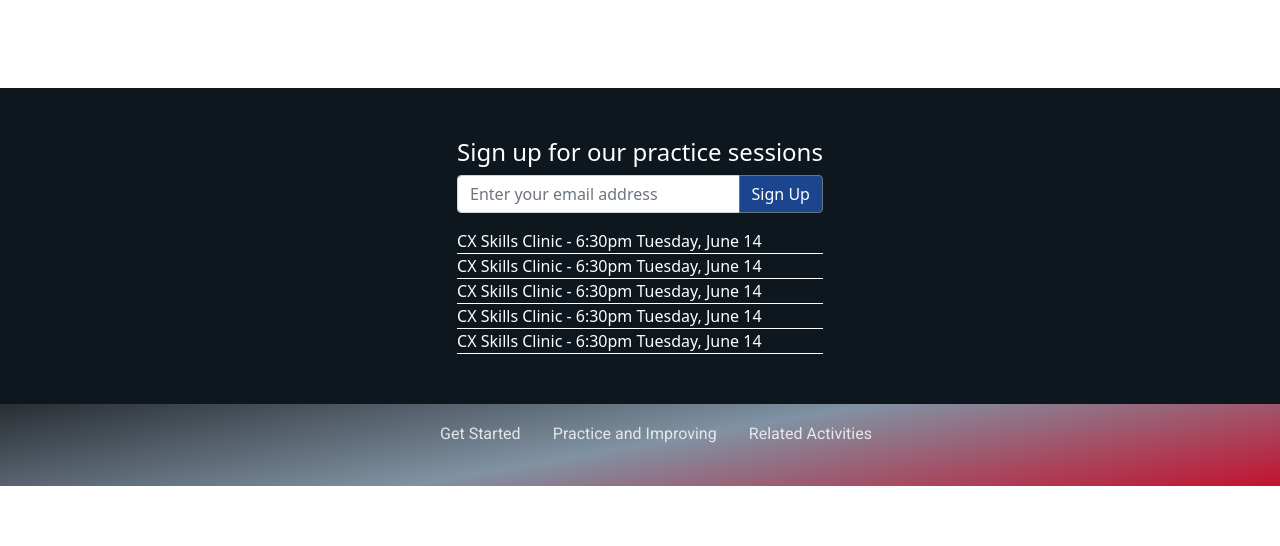
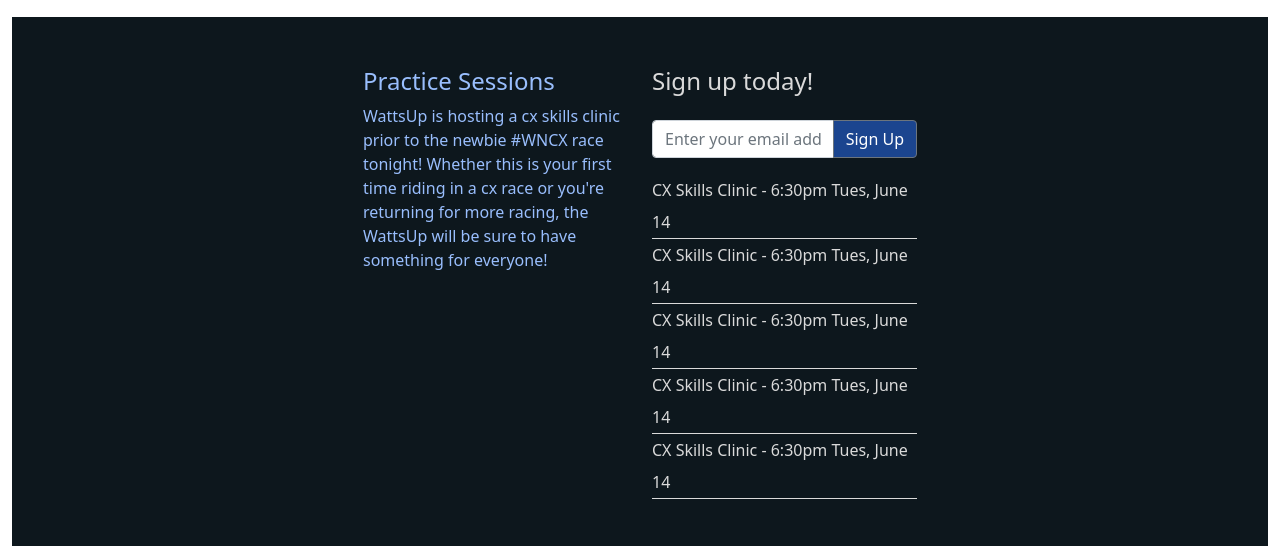
Before and after one commit to chrisvanert/21.3_Activity, a plain HTML site: page practice.html in a window 1280 px wide. Shown: the part 1945-2491 px from the top of the page. Before the commit the page ends 2431 px from the top, so only its background shows below. Drawn offline with nearby package versions, Linux system fonts and the light colour scheme; a script that the page names is missing.

Commit message:
font color contrast fixes

```diff
--- a/css/index.css
+++ b/css/index.css
@@ -42,6 +42,10 @@ img.colImg {
   margin-bottom: 15px;
 }
 
+p.lg22 {
+  font-size:22px;
+  line-height: 1.5;
+}
 
 
 
@@ -211,6 +215,8 @@ a.btn-custom3:hover {
 
 
 
+
+
 .cardContainer {
   text-align: left;
 }
@@ -296,6 +302,8 @@ ul.no-indentFlex {
 
 }
 
+
+
 /*.list-group-item:hover {
 
 }*/
@@ -311,5 +319,6 @@ ul.events {
   padding:0;
 }
 li.events {
-  border-bottom: 1px solid white;
+  border-bottom: 1px solid #dadada;
+  line-height: 2;
 }
--- a/practice.html
+++ b/practice.html
@@ -78,7 +78,7 @@
         <div class="row my-4">
           <div class="col-lg-2 col-md-12"></div>
           <div class="col-lg-8 col-md-12">
-            <div id="anchor1"><h1 class="display-2" style="font-weight: 700; font-size: 3rem; text-align: left;">Practice makes perfect (or how not to Joey).</h1></div>
+            <div><h1 class="display-2 mb-0" style="font-weight: 700; font-size: 3rem;">Practice makes perfect</h1></div>
           </div>
           <div class="col-lg-2 col-md-12"></div>
         </div>
@@ -91,17 +91,14 @@
             </video>
             <img src="images/JoeysOKGraphic.jpg" style="width:100%" data-aos="fade-right" data-aos-delay="1000">
           </div>
-
-
           <div class="col-lg-4 col-md-12">
             <h3>Even the Cat 1 guys are prone to Cat 5 moves. Just ask Joey. (Joey's OK)</h3>
             <p>No matter how long you've been racing cyclocross, you still need skills practice. Lorem ipsum dolor sit amet, consectetur adipiscing elit, sed do eiusmod tempor incididunt ut labore et dolore magna aliqua. Ut enim ad minim veniam, quis nostrud exercitation ullamco laboris nisi ut aliquip ex ea commodo consequat. Duis aute irure dolor in reprehenderit in voluptate velit esse cillum dolore eu fugiat nulla pariatur. Excepteur sint occaecat cupidatat non proident, sunt in culpa qui officia deserunt mollit anim id est laborum.<p/>
             <p> Don't worry: Joey's OK. And, with constant practice, you will be, too.</p>
-
           </div>
 
+
           <div class="col-lg-2 col-md-12"></div>
-      </div>
         </div>
     </div>
 
@@ -131,27 +128,34 @@
     </div>
 
     <div class="container-fluid">
-     <div class="row" style="margin-top:75px">
-          <div class="col d-flex justify-content-center" style="color:white;background-color: #0d171d; padding: 50px">
-            <div>
-              <div><h4>Sign up for our practice sessions</h4></div>
+     <div class="row" style="margin-top:75px; padding: 50px; background-color: #0d171d;">
+          <!--<div class="col d-flex justify-content-center" style="color:white;background-color: #0d171d; padding: 50px">
+          <div>-->
+        <div class="col-lg-3 col-md-3 col-sm-12"></div>
+        <div id="clinic" class="col-lg-3 col-md-3 col-sm-12">
+          <h4 style="color:#99befd">Practice Sessions</h4>
+          <p style="font-weight:400; color:#99befd">WattsUp is hosting a cx skills clinic prior to the newbie #WNCX race tonight! Whether this is your first time riding in a cx race or you're returning for more racing, the WattsUp will be sure to have something for everyone! </p>
+        </div>
+        <div class="col-lg-3 col-md-3 col-sm-12" style="color: #dadada;">
+              <div class="mb-4" style="color:#dadada"><h4>Sign up today!</h4></div>
               <div class="input-group mb-3">
                 <input type="text" class="form-control" placeholder="Enter your email address" aria-label="Enter your email address" aria-describedby="button-addon2">
                 <button class="btn btn-outline-secondary btn-custom2" type="button" id="button-addon2">Sign Up</button>
               </div>
-            <div>
-              <ul class="events">
-                <li class="events">CX Skills Clinic - 6:30pm Tuesday, June 14</li>
-                <li class="events">CX Skills Clinic - 6:30pm Tuesday, June 14</li>
-                <li class="events">CX Skills Clinic - 6:30pm Tuesday, June 14</li>
-                <li class="events">CX Skills Clinic - 6:30pm Tuesday, June 14</li>
-                <li class="events">CX Skills Clinic - 6:30pm Tuesday, June 14</li>
+            <div><!--list start-->
+              <ul class="events" style="color: #dadada;">
+                <li class="events">CX Skills Clinic - 6:30pm Tues, June 14</li>
+                <li class="events">CX Skills Clinic - 6:30pm Tues, June 14</li>
+                <li class="events">CX Skills Clinic - 6:30pm Tues, June 14</li>
+                <li class="events">CX Skills Clinic - 6:30pm Tues, June 14</li>
+                <li class="events">CX Skills Clinic - 6:30pm Tues, June 14</li>
               </ul>
+            </div> <!--list end-->
         </div>
-          </div>
-        </div>
-      </div>
-    </div>
+        <div class="col-lg-3 col-md-3 col-sm-12"></div>
+
+      </div> <!--Row End-->
+    </div> <!--Container End-->
 
 
     <!-- Footer -->
```
Also changed, not shown: index.html (+31 -9 lines), related.html (+10 -9 lines), images/Zwit1.jpg (added). Lines whose indentation alone changed are shown as unchanged.
